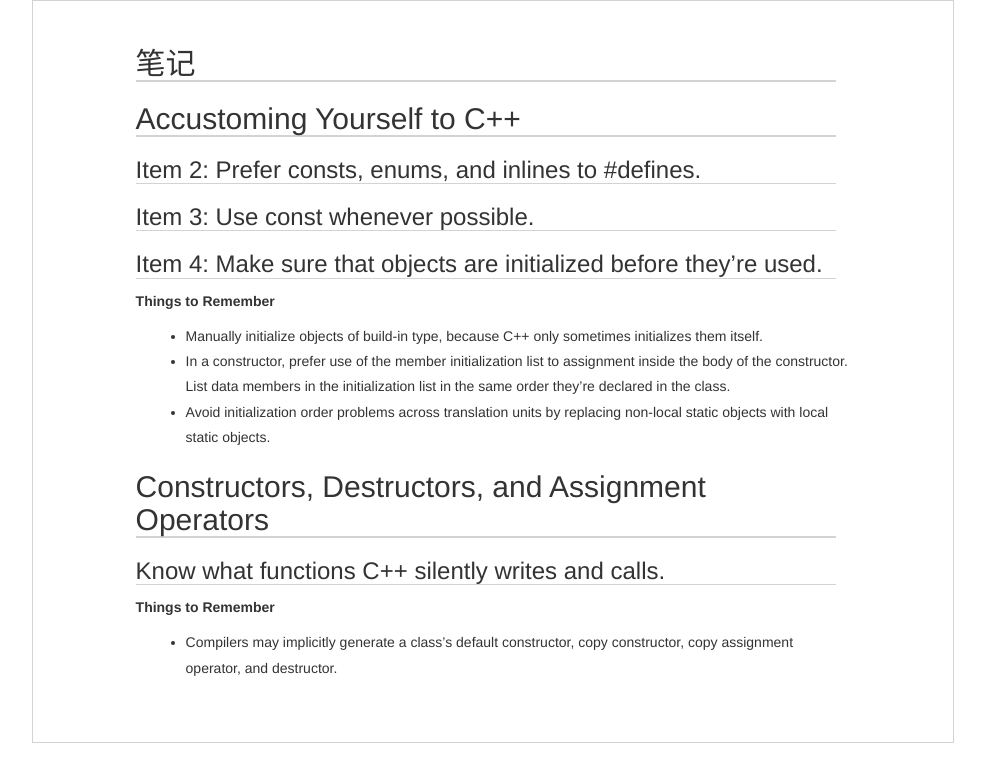
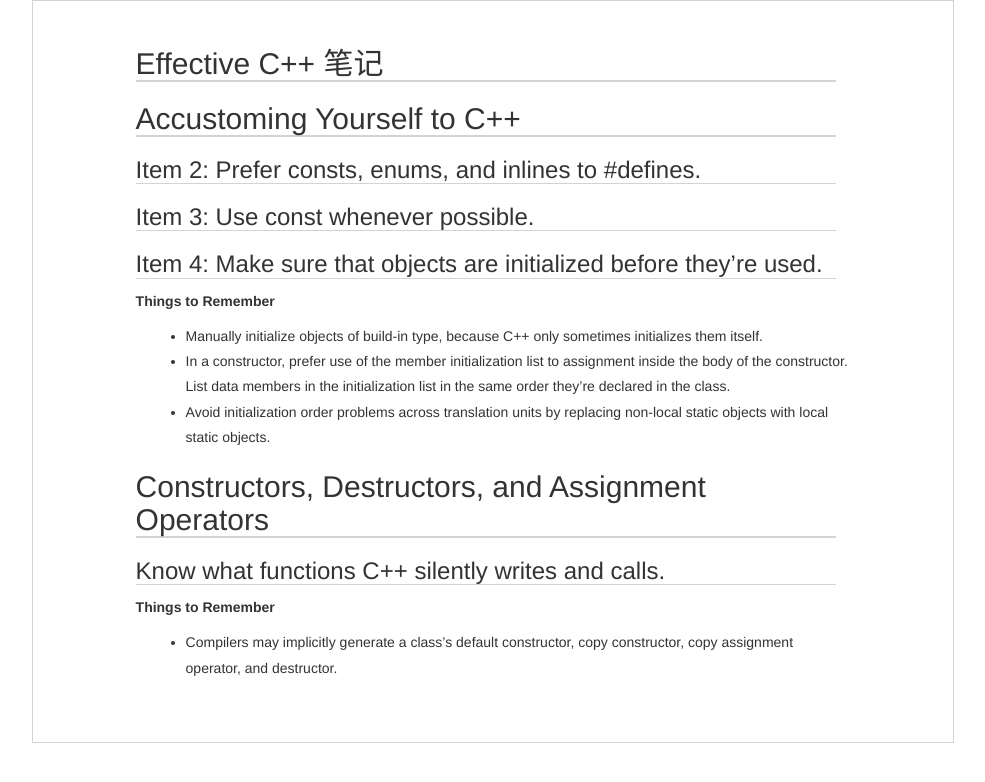
Before and after one commit to luli100/luli100.github.io, a Jekyll site: the page built from _posts/2021-02-02-effective-cpp.md, in a window 1280 px wide. Shown: the top 782 px of the page, without its empty margins (147-1132 px from the left). Built offline with Jekyll 4.4.1, drawn with Linux system fonts in a browser that asks for light colours.

Commit message:
effective C++

```diff
--- a/_posts/2021-02-02-effective-cpp.md
+++ b/_posts/2021-02-02-effective-cpp.md
@@ -1,6 +1,6 @@
 ---
 layout: post
-title: <Effective C++> 笔记
+title: Effective C++ 笔记
 enable: true
 ---
 
```
